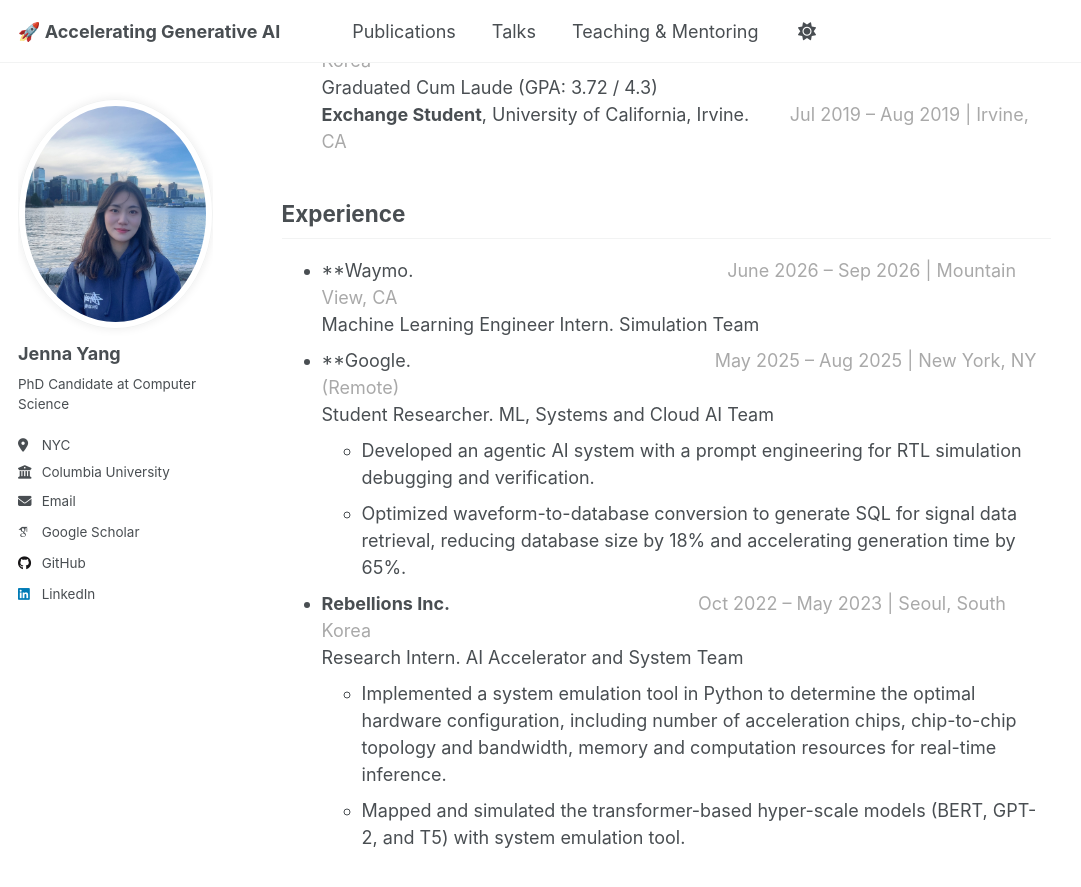
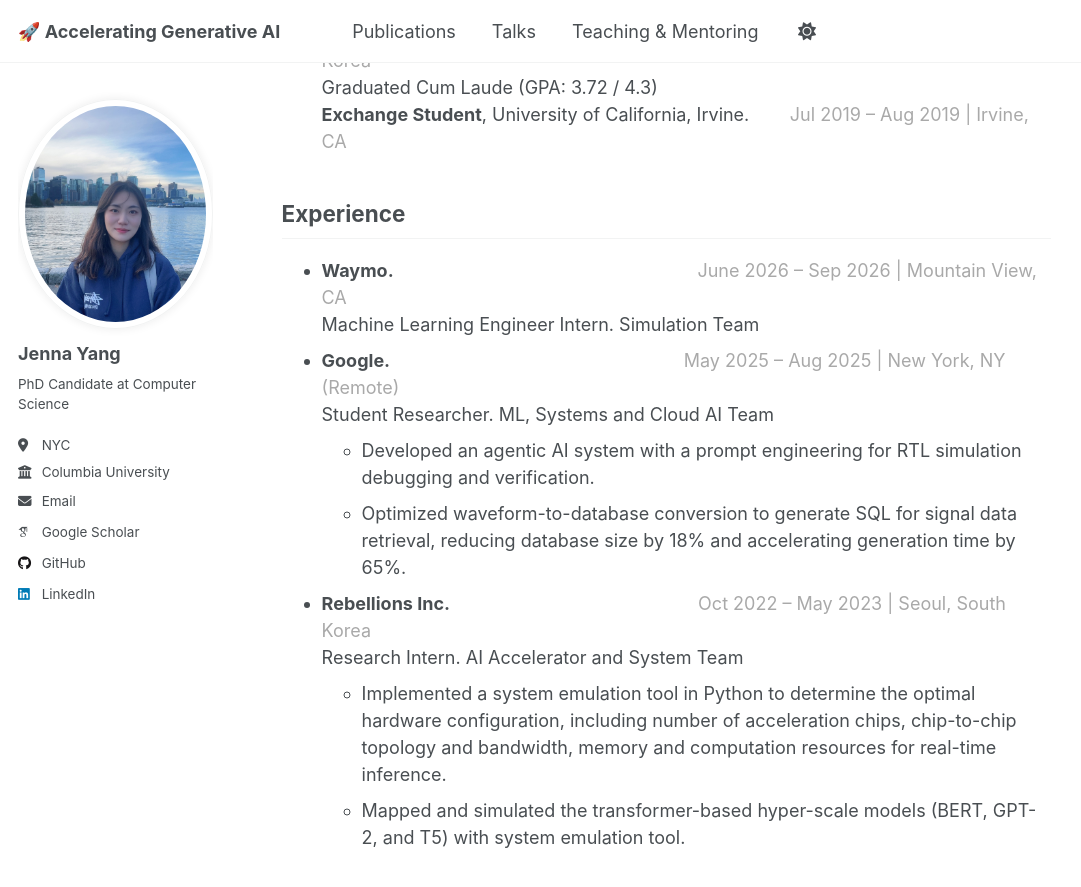
Before and after one commit to jenna-yang/jenna-yang.github.io, a Jekyll site: the page built from _pages/about.md, in a window 1280 px wide and 900 px high, scrolled down 675 px. Shown: the top 887 px of the window, without its empty margins (0-1081 px from the left). Built offline with Jekyll 4.4.1, drawn with Linux system fonts in a browser that asks for light colours; some web fonts are replaced; some of the changed lines change nothing that is shown.

Commit message:
update Pubs and Intern

```diff
--- a/_pages/about.md
+++ b/_pages/about.md
@@ -31,9 +31,9 @@
 
 
 ## Experience
-- **Waymo.&nbsp;&nbsp;&nbsp;&nbsp;&nbsp;&nbsp;&nbsp;&nbsp;&nbsp;&nbsp;&nbsp;&nbsp;&nbsp;&nbsp;&nbsp;&nbsp;&nbsp;&nbsp;&nbsp;&nbsp;&nbsp;&nbsp;&nbsp;&nbsp;&nbsp;&nbsp;&nbsp;&nbsp;&nbsp;&nbsp;&nbsp;&nbsp;&nbsp;&nbsp;&nbsp;&nbsp;&nbsp;&nbsp;&nbsp;&nbsp;&nbsp;&nbsp;&nbsp;&nbsp;&nbsp;&nbsp;&nbsp;&nbsp;&nbsp;&nbsp;&nbsp;&nbsp;&nbsp;&nbsp;&nbsp;&nbsp;&nbsp;&nbsp;&nbsp;&nbsp;&nbsp;   <span style="color:darkgray">June 2026 – Sep 2026 | Mountain View, CA</span>
+- **Waymo.**&nbsp;&nbsp;&nbsp;&nbsp;&nbsp;&nbsp;&nbsp;&nbsp;&nbsp;&nbsp;&nbsp;&nbsp;&nbsp;&nbsp;&nbsp;&nbsp;&nbsp;&nbsp;&nbsp;&nbsp;&nbsp;&nbsp;&nbsp;&nbsp;&nbsp;&nbsp;&nbsp;&nbsp;&nbsp;&nbsp;&nbsp;&nbsp;&nbsp;&nbsp;&nbsp;&nbsp;&nbsp;&nbsp;&nbsp;&nbsp;&nbsp;&nbsp;&nbsp;&nbsp;&nbsp;&nbsp;&nbsp;&nbsp;&nbsp;&nbsp;&nbsp;&nbsp;&nbsp;&nbsp;&nbsp;&nbsp;&nbsp;&nbsp;&nbsp;   <span style="color:darkgray">June 2026 – Sep 2026 | Mountain View, CA</span>
 Machine Learning Engineer Intern. Simulation Team<br>
-- **Google.&nbsp;&nbsp;&nbsp;&nbsp;&nbsp;&nbsp;&nbsp;&nbsp;&nbsp;&nbsp;&nbsp;&nbsp;&nbsp;&nbsp;&nbsp;&nbsp;&nbsp;&nbsp;&nbsp;&nbsp;&nbsp;&nbsp;&nbsp;&nbsp;&nbsp;&nbsp;&nbsp;&nbsp;&nbsp;&nbsp;&nbsp;&nbsp;&nbsp;&nbsp;&nbsp;&nbsp;&nbsp;&nbsp;&nbsp;&nbsp;&nbsp;&nbsp;&nbsp;&nbsp;&nbsp;&nbsp;&nbsp;&nbsp;&nbsp;&nbsp;&nbsp;&nbsp;&nbsp;&nbsp;&nbsp;&nbsp;&nbsp;&nbsp;&nbsp;   <span style="color:darkgray">May 2025 – Aug 2025 | New York, NY (Remote)</span>
+- **Google.**&nbsp;&nbsp;&nbsp;&nbsp;&nbsp;&nbsp;&nbsp;&nbsp;&nbsp;&nbsp;&nbsp;&nbsp;&nbsp;&nbsp;&nbsp;&nbsp;&nbsp;&nbsp;&nbsp;&nbsp;&nbsp;&nbsp;&nbsp;&nbsp;&nbsp;&nbsp;&nbsp;&nbsp;&nbsp;&nbsp;&nbsp;&nbsp;&nbsp;&nbsp;&nbsp;&nbsp;&nbsp;&nbsp;&nbsp;&nbsp;&nbsp;&nbsp;&nbsp;&nbsp;&nbsp;&nbsp;&nbsp;&nbsp;&nbsp;&nbsp;&nbsp;&nbsp;&nbsp;&nbsp;&nbsp;&nbsp;&nbsp;   <span style="color:darkgray">May 2025 – Aug 2025 | New York, NY (Remote)</span>
 Student Researcher. ML, Systems and Cloud AI Team<br>
   - Developed an agentic AI system with a prompt engineering for RTL simulation debugging and verification.<br>
   - Optimized waveform-to-database conversion to generate SQL for signal data retrieval, reducing database size by 18% and accelerating generation time by 65%.<br>
```
